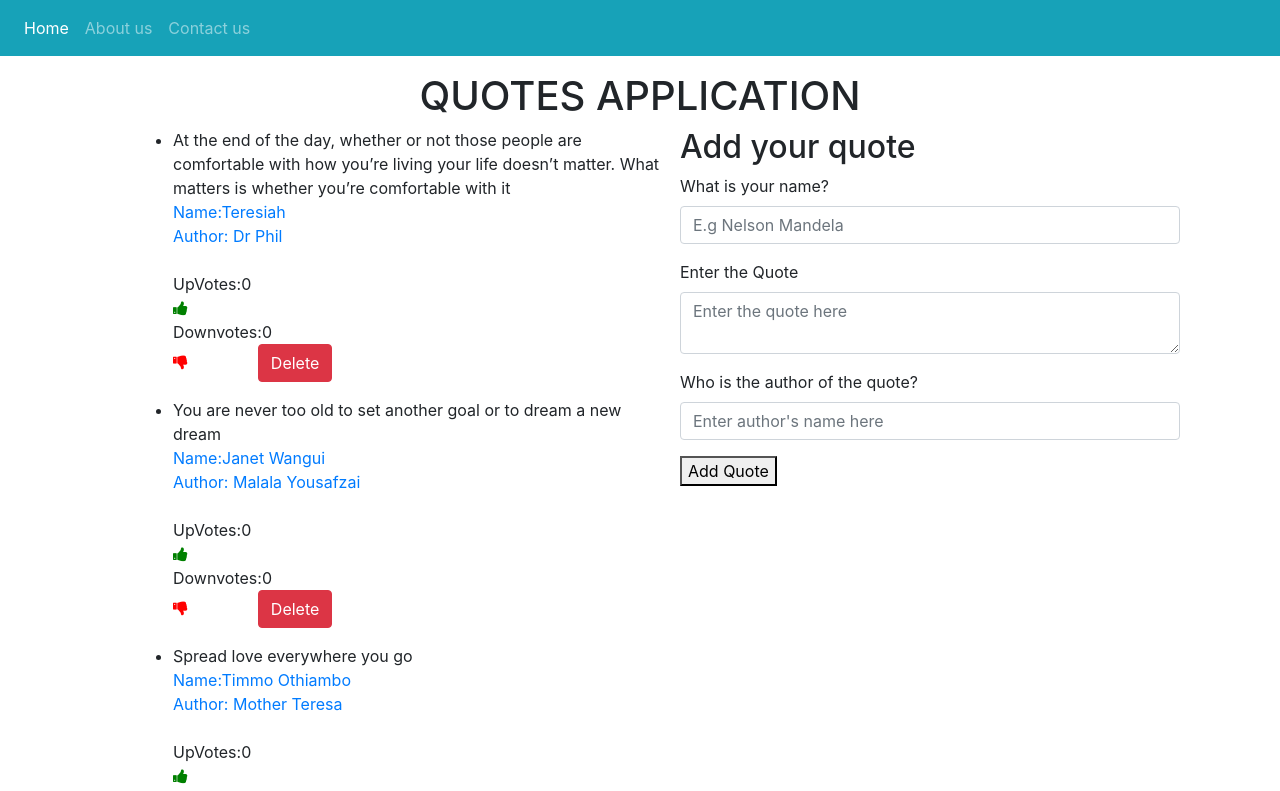
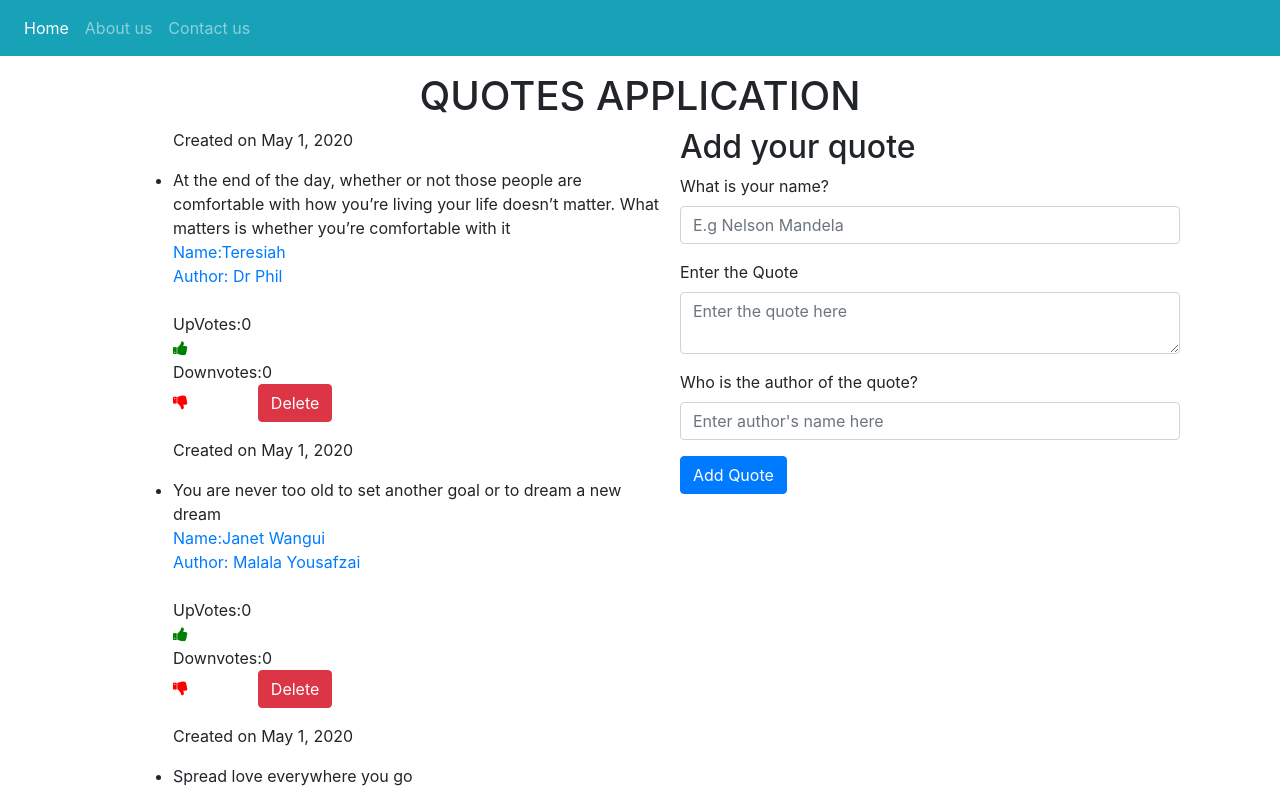
Before and after one commit to Teresiah-cpu/angular-quote-application, an Angular app: page / in a window 1280 px wide. Shown: the top 791 px of the page. Built offline with nearby package versions, Linux system fonts and the light colour scheme.

Commit message:
add date logic

```diff
--- a/src/app/form/form.component.html
+++ b/src/app/form/form.component.html
@@ -31,5 +31,5 @@
         </div>
     </div>
 
-    <button type="submit">Add Quote</button>
+    <button type="submit" class="btn btn-primary" >Add Quote</button>
 </form>
--- a/src/app/quote.ts
+++ b/src/app/quote.ts
@@ -5,7 +5,7 @@ export class Quote {
     downvotes:number;
     name:string;
     author:string;
-    date:Date
+    date:Date;
     constructor(id:number, quote:string,name:string,author:string, upvotes:number,downvotes:number,date:Date){
         this.id=id;
         this.quote=quote;
@@ -13,7 +13,7 @@ export class Quote {
         this.author=author;
         this.upvotes=upvotes;
         this.downvotes=downvotes;
-        this.date=date
+        this.date=date;
 
     }
 }
--- a/src/app/quotes/quotes.component.html
+++ b/src/app/quotes/quotes.component.html
@@ -2,9 +2,12 @@
 <div class="qtform ml-5">
     <div>
         <ul *ngFor='let quote of quotes;let i=index'>
+            <p> Created on {{quote.date|date}}</p>
+
             <div *ngIf="quote.upvotes ==highest && quote.upvotes>0;then highlight else empty"></div>
             <ng-template #highlight>
                 <li appHighlight>{{quote.quote}} <br>
+
                     <span class="text-primary"> Name: {{quote.name}}</span> <br>
                     <span class="text-primary"> Author: {{quote.author}}</span> <br>
 
```
